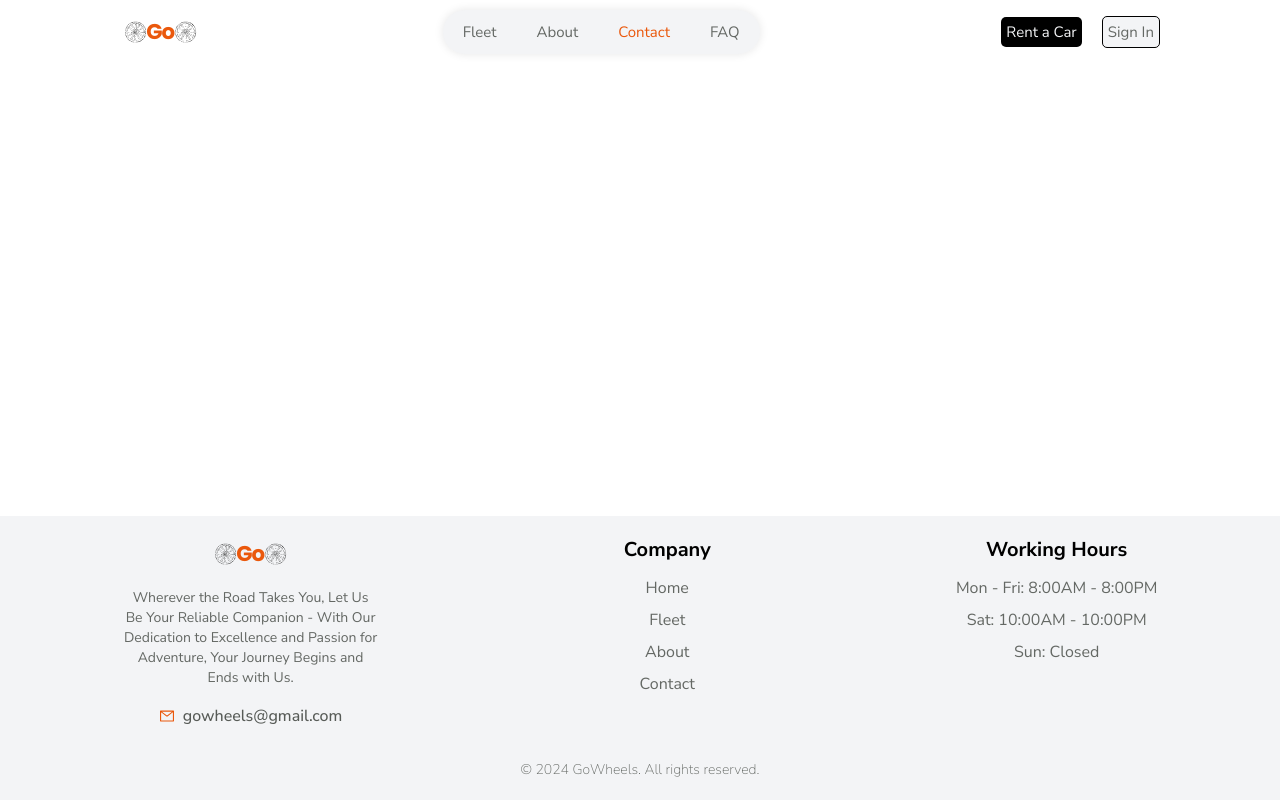
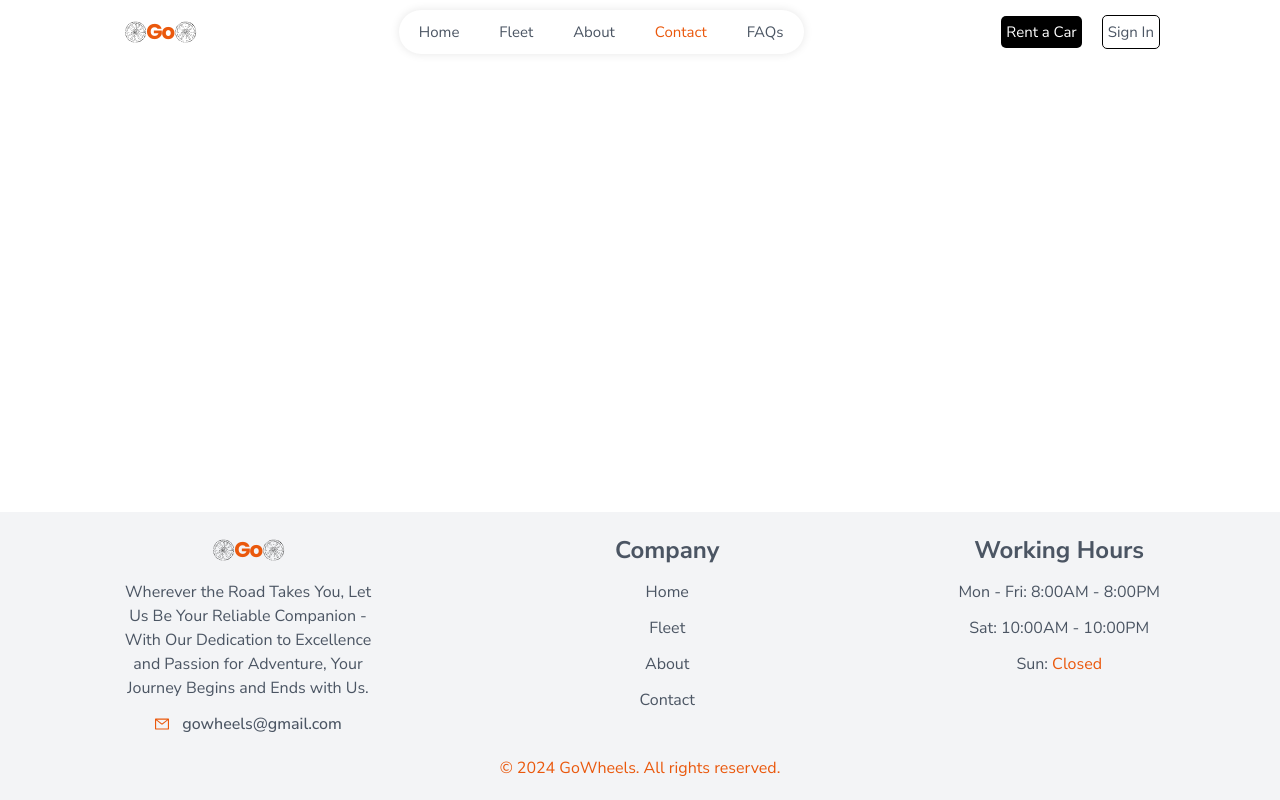
Before and after one commit to alex-m-kimeu/GoWheels-Frontend, a React (Vite) app: page /contact in a window 1280 px wide. Built offline with nearby package versions, Linux system fonts and the light colour scheme.

Commit message:
Modified navbar and footer styling

```diff
--- a/src/AuthWrapper.jsx
+++ b/src/AuthWrapper.jsx
@@ -7,7 +7,7 @@ const AuthWrapper = ({ children }) => {
   const navigate = useNavigate();
   useEffect(() => {
     if (!isAuthenticated) {
-      return navigate("/signin");
+      return navigate("/sign-in");
     }
   }, [isAuthenticated, navigate]);
 
--- a/src/components/Footer/Footer.jsx
+++ b/src/components/Footer/Footer.jsx
@@ -11,24 +11,24 @@ const links = [
 
 export const Footer = () => {
     return (
-        <footer className="px-[20px] md:px-0 py-5 bg-gray-100">
-            <div className="flex flex-col sm:flex-row justify-center mx-auto text-center">
-                <div className="flex-grow mb-3 sm:mb-0">
-                    <img src={logo} alt="logo" className="mb-4 mx-auto" />
-                    <p className="mb-4 text-paragraph text-sm font-normal w-full sm:w-64 mx-auto">Wherever the Road Takes You, Let Us Be Your Reliable Companion - With Our Dedication to Excellence and Passion for Adventure, Your Journey Begins and Ends with Us.</p>
-                    <div className="flex gap-2 items-center mb-4 justify-center">
+        <footer className="px-[20px] lg:px-[120px] py-[20px] bg-primary">
+            <div className="flex flex-col md:flex-row gap-[16px] md:gap-0 justify-between text-center">
+                <div className="flex flex-col items-center gap-[12px]">
+                    <img src={logo} alt="logo"/>
+                    <p className=" text-text text-[14px] md:text-[16px] font-normal w-full sm:w-64 mx-auto">Wherever the Road Takes You, Let Us Be Your Reliable Companion - With Our Dedication to Excellence and Passion for Adventure, Your Journey Begins and Ends with Us.</p>
+                    <div className="flex gap-[12px] items-center justify-center">
                         <AiOutlineMail className="fill-secondary" />
-                        <h2 className="text-h2 text-sm md:text-base font-medium cursor-pointer hover:text-secondary">gowheels@gmail.com</h2>
+                        <h2 className="text-text text-[14px] md:text-[16px] font-medium cursor-pointer hover:text-secondary">gowheels@gmail.com</h2>
                     </div>
                 </div>
-                <div className="flex-grow mb-4 sm:mb-0">
-                    <h1 className="mb-3 text-h1 text-base md:text-xl font-bold">Company</h1>
-                    <ul className='text-link text-sm md:text-base'>
+                <div className="flex flex-col items-center gap-[12px]">
+                    <h1 className="text-text text-[18px] md:text-[22px] lg:text-[24px] font-bold">Company</h1>
+                    <ul className='text-text text-[14px] md:text-[16px]'>
                         {links.map((link) => (
-                            <li key={link.id} className="mb-2">
+                            <li key={link.id} className="mb-[12px]">
                                 <NavLink
                                     to={link.path}
-                                    className='text-link hover:text-secondary'
+                                    className='text-text hover:text-secondary cursor-pointer'
                                 >
                                     {link.name}
                                 </NavLink>
@@ -36,16 +36,16 @@ export const Footer = () => {
                         ))}
                     </ul>
                 </div>
-                <div className="flex-grow">
-                    <h1 className="mb-3 text-h1 text-base md:text-xl font-bold">Working Hours</h1>
-                    <ul className="text-link text-sm md:text-base">
-                        <li className="mb-2">Mon - Fri: 8:00AM - 8:00PM</li>
-                        <li className="mb-2">Sat: 10:00AM - 10:00PM</li>
-                        <li>Sun: Closed</li>
+                <div className="flex flex-col items-center gap-[12px]">
+                    <h1 className="text-text text-[18px] md:text-[22px] lg:text-[24px] font-bold">Working Hours</h1>
+                    <ul className="text-text text-[14px] md:text-[16px]">
+                        <li className="mb-[12px]">Mon - Fri: 8:00AM - 8:00PM</li>
+                        <li className="mb-[12px]">Sat: 10:00AM - 10:00PM</li>
+                        <li>Sun: <span className="text-secondary">Closed</span></li>
                     </ul>
                 </div>
             </div>
-            <p className="text-paragraph text-sm font-thin text-center mt-4">© 2024 GoWheels. All rights reserved.</p>
+            <p className="text-secondary text-[14px] md:text-[16px] font-normal text-center mt-[16px] md:mt-[20px]">© 2024 GoWheels. All rights reserved.</p>
         </footer>
     );
 };
--- a/src/components/Navbar/Navbar.jsx
+++ b/src/components/Navbar/Navbar.jsx
@@ -4,10 +4,11 @@ import logo from "../../assets/logo.png";
 import { Link, useLocation } from "react-router-dom";
 
 const links = [
+    { id: 0, name: 'Home', path: '/' },
     { id: 1, name: 'Fleet', path: '/fleet' },
     { id: 2, name: 'About', path: '/about' },
     { id: 3, name: 'Contact', path: '/contact' },
-    { id: 4, name: 'FAQ', path: '/faq' },
+    { id: 4, name: 'FAQs', path: '/faq' },
 ];
 
 export const Navbar = () => {
@@ -20,27 +21,27 @@ export const Navbar = () => {
     };
 
     return (
-        <nav className="flex flex-col lg:flex-row items-center justify-between gap-[10px] lg:gap-0 py-[10px] px-[25px] lg:px-[120px] shadow-md lg:shadow-none">
+        <nav className="flex flex-col lg:flex-row items-center justify-between gap-[10px] lg:gap-0 py-[8px] lg:py-[10px] px-[25px] lg:px-[120px] shadow-md lg:shadow-none">
             <div className="flex justify-between w-full lg:w-auto">
                 <Link to="/" onClick={closeNavbar}>
                     <img className='hover:cursor-pointer' src={logo} alt="logo" />
                 </Link>
                 <div className="lg:hidden flex items-center">
                     <button onClick={() => setIsOpen(!isOpen)}>
-                        {isOpen ? <FaTimes className="fill-link" /> : <FaBars className="fill-link" />}
+                        {isOpen ? <FaTimes className="fill-text" /> : <FaBars className="fill-text" />}
                     </button>
                 </div>
             </div>
-            <div className={`lg:px-[20px] lg:py-[10px] lg:bg-primary lg:shadow-md lg:rounded-[25px] ${isOpen ? 'block' : 'hidden'} lg:flex lg:flex-row`}>
+            <div className={`lg:px-[20px] lg:py-[10px] lg:bg-white lg:shadow-md lg:rounded-[25px] ${isOpen ? 'block' : 'hidden'} lg:flex lg:flex-row`}>
                 <ul className='flex flex-col lg:flex-row items-center gap-[15px] lg:gap-[40px] justify-center'>
                     {links.map((link) => {
-                        const activeClass = location.pathname === link.path ? 'text-secondary' : '';
+                        const activeClass = location.pathname === link.path ? 'text-secondary' : 'text-text';
                         return (
                             <li key={link.id}>
                                 <Link
                                     to={link.path}
                                     onClick={closeNavbar}
-                                    className={`text-sm md:text-[15px] font-normal text-link hover:text-secondary hover:cursor-pointer ${activeClass}`}
+                                    className={`text-[15px] font-normal hover:text-secondary hover:cursor-pointer ${activeClass}`}
                                 >
                                     {link.name}
                                 </Link>
@@ -49,22 +50,22 @@ export const Navbar = () => {
                     })}
                 </ul>
             </div>
-            <div className={`flex lg:flex-row items-center gap-[80px] lg:gap-[20px] ${isOpen ? 'block' : 'hidden'} lg:flex`}>
+             <div className={`flex lg:flex-row items-center gap-[80px] lg:gap-[20px] ${isOpen ? 'block' : 'hidden'} lg:flex`}>
                 <Link to="/fleet" onClick={closeNavbar}>
                     <button
-                        className="p-[5px] bg-variant text-primary text-sm md:text-[15px] font-normal rounded-[5px]">
+                        className="p-[5px] bg-variant text-white text-[15px] font-normal rounded-[5px]">
                         Rent a Car
                     </button>
                 </Link>
                 {isAuthenticated ? (
                     <button
-                        className="p-[5px] bg-primary text-link text-sm md:text-[15px] font-normal border border-variant border-solid rounded-[5px]">
+                        className="p-[5px] bg-white text-text text-[15px] font-normal border border-variant border-solid rounded-[5px]">
                         Log Out
                     </button>
                 ) : (
                     <Link to="/sign-in">
                         <button
-                            className="p-[5px] bg-primary text-link text-sm md:text-[15px] font-normal border border-variant border-solid rounded-[5px]">
+                            className="p-[5px] bg-white text-text text-[15px] font-normal border border-variant border-solid rounded-[5px]">
                             Sign In
                         </button>
                     </Link>
--- a/src/pages/SignIn/SignIn.jsx
+++ b/src/pages/SignIn/SignIn.jsx
@@ -5,14 +5,14 @@ import track from "../../assets/track.png";
 export const SignIn = () => {
 
     return (
-        <div className='flex items-center justify-center min-h-screen bg-primary'
+        <div className='flex items-center justify-center min-h-screen bg-white'
             style={{
                 backgroundImage: `url(${track})`,
                 backgroundSize: 'cover',
                 backgroundRepeat: 'no-repeat',
                 backgroundPosition: 'center center'
             }}>
-            <div className='flex flex-col p-6 gap-5 md:gap-6 h-auto w-[350px] md:w-[400px] bg-primary rounded-[8px] shadow-md'>
+            <div className='flex flex-col p-6 gap-5 md:gap-6 h-auto w-[350px] md:w-[400px] bg-white rounded-[8px] shadow-md'>
                 <div className='flex flex-col justify-center items-center gap-2'>
                     <img src={logo} alt="Logo" />
                     <h1 className='text-[18px] md:text-[24px] font-bold text-text'>Drive Your Dreams</h1>
--- a/src/pages/SignUp/SignUp.jsx
+++ b/src/pages/SignUp/SignUp.jsx
@@ -5,14 +5,14 @@ import track from "../../assets/track.png";
 export const SignUp = () => {
 
     return (
-        <div className='flex items-center justify-center min-h-screen bg-primary'
+        <div className='flex items-center justify-center min-h-screen bg-white'
             style={{
                 backgroundImage: `url(${track})`,
                 backgroundSize: 'cover',
                 backgroundRepeat: 'no-repeat',
                 backgroundPosition: 'center center'
             }}>
-            <div className='flex flex-col p-6 gap-5 md:gap-6 h-auto w-[350px] md:w-[400px] bg-primary rounded-[8px] shadow-md'>
+            <div className='flex flex-col p-6 gap-5 md:gap-6 h-auto w-[350px] md:w-[400px] bg-white rounded-[8px] shadow-md'>
                 <div className='flex flex-col justify-center items-center gap-2'>
                     <img src={logo} alt="Logo" />
                     <h1 className='text-[18px] md:text-[24px] font-bold text-text'>Join Our Community</h1>
--- a/tailwind.config.js
+++ b/tailwind.config.js
@@ -20,7 +20,12 @@ export default {
       },
       fontFamily:{
         'body':"Nunito Sans, sans-serif",
-      }
+      },
+      screens: {
+        'sm': '640px',
+        'md': '768px',
+        'lg': '1025px',
+      },
     },
   },
   plugins: [],
```
